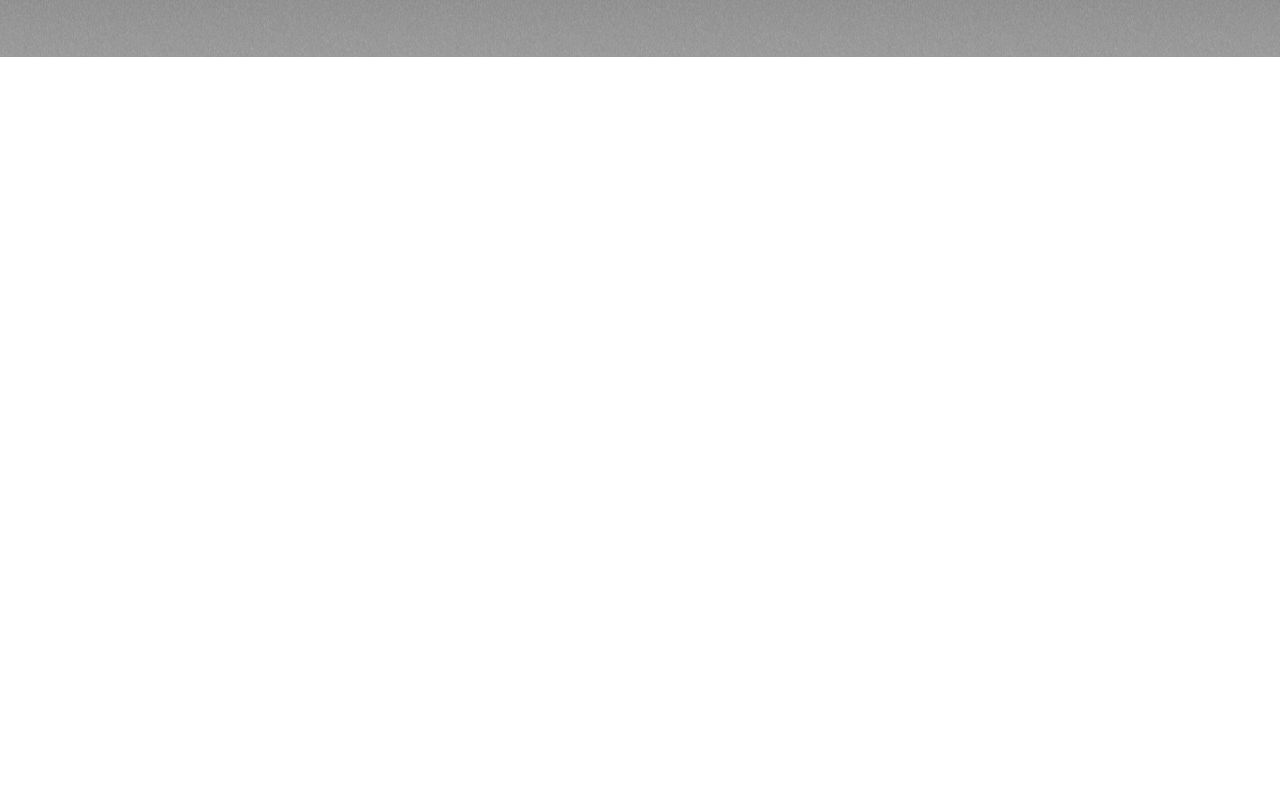
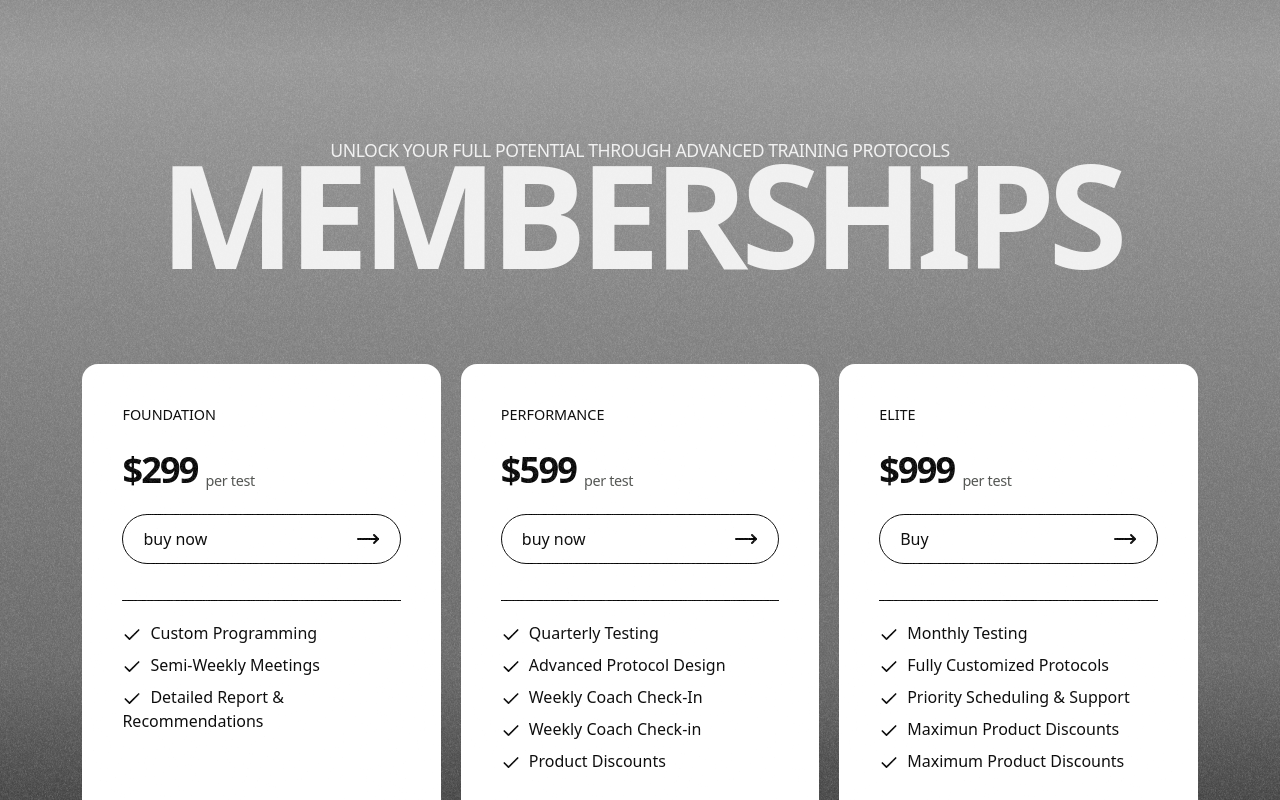
Before and after one commit to mohitkrishn/enroute-health-react, a React (Vite) app: page / in a window 1280 px wide. Shown: the part 5100-5900 px from the top of the page. Before the commit the page ends 5157 px from the top, so only its background shows below. Built offline with nearby package versions, Linux system fonts and the light colour scheme; some icons are missing.

Commit message:
MemberShip Secton Done  by Monu

```diff
--- /dev/null
+++ b/src/components/Membership/MemberCard.jsx
@@ -0,0 +1,80 @@
+import React from "react";
+import { Check, MoveRight } from "lucide-react";
+import { motion } from "motion/react";
+import { MemberShipData } from "./MemberShipData";
+
+const MemberCard = () => {
+  return (
+    <section className="w-full h-full  flex  flex-row justify-center gap-5">
+      {MemberShipData.map((item) => (
+        <div
+          key={item.id}
+          className="w-[28vw] h-[75vh] bg-[#FFFFFF] rounded-2xl px-10 py-10  "
+        >
+          <div className=" flex  flex-col gap-1 pb-9 border-b-1 mb-5">
+            <h3
+              className="
+            uppercase
+            text-[.9rem]
+            font-medium"
+            >
+              {item.head}
+            </h3>
+            <h1 className="text-4xl font-bold tracking-tighter py-5">
+              ${item.amt}
+              <sub className="text-[.9rem] font-medium tracking-tight text-[#4b4d4a] pl-2 ">
+                per test
+              </sub>
+            </h1>
+            <motion.button
+              whileHover="hover"
+              transition={{ type: "spring", stiffness: 300 }}
+              className="
+              flex
+              justify-between
+            border-1
+            w-full
+
+            py-3
+            px-5
+            rounded-full
+
+            "
+            >
+              <motion.span
+                variants={{
+                  hover: { x: -5 },
+                }}
+                transition={{ type: "spring", stiffness: 300 }}
+                className="inline-block font-medium"
+              >
+                {item.btn}
+              </motion.span>
+
+              <motion.span
+                variants={{
+                  hover: { x: 5 },
+                }}
+                transition={{ type: "spring", stiffness: 300 }}
+                className="inline-block"
+              >
+                <MoveRight />
+              </motion.span>
+            </motion.button>
+          </div>
+
+          <ul className="flex flex-col gap-2">
+            <li>{item.l1}</li>
+            <li>{item.l2}</li>
+            <li>{item.l3}</li>
+            <li>{item.l4}</li>
+            <li>{item.l5}</li>
+            <li>{item.l6}</li>
+          </ul>
+        </div>
+      ))}
+    </section>
+  );
+};
+
+export default MemberCard;
--- /dev/null
+++ b/src/components/Membership/MemberHead.jsx
@@ -0,0 +1,12 @@
+import React from "react";
+
+const MemberHead = () => {
+  return (
+    <section className="w-full text-center text-[#f0f0f0] pt-20">
+      <h3 className="text-[1.1rem] tracking-tight  font-medium uppercase">Unlock your full potential through advanced training protocols</h3>
+      <h1 className="text-[9rem] leading-[.7] tracking-tighter uppercase font-bold">Memberships</h1>
+    </section>
+  );
+};
+
+export default MemberHead;
--- /dev/null
+++ b/src/components/Membership/MemberShipData.jsx
@@ -0,0 +1,100 @@
+import { Check } from "lucide-react";
+
+export const MemberShipData = [
+  {
+    id: 0,
+    head: "foundation",
+    amt: "299",
+    btn: "buy now ",
+    l1: (
+      <>
+        <Check size={20} className="inline mr-2" />
+       Custom Programming
+      </>
+    ),
+    l2: (
+      <>
+        <Check size={20} className="inline mr-2" />
+        Semi-Weekly Meetings
+      </>
+    ),
+    l3: (
+      <>
+        <Check size={20} className="inline mr-2" />
+        Detailed Report & Recommendations
+      </>
+    ),
+  },
+  {
+    id: 1,
+    head: "performance",
+    amt: "599",
+    btn: "buy now ",
+    l1: (
+      <>
+        <Check size={20} className="inline mr-2" />
+       Quarterly Testing
+      </>
+    ),
+    l2: (
+      <>
+        <Check size={20} className="inline mr-2" />
+       Advanced Protocol Design
+      </>
+    ),
+    l3: (
+      <>
+        <Check size={20} className="inline mr-2" />
+        Weekly Coach Check-In
+      </>
+    ),
+    l4: (
+      <>
+        <Check size={20} className="inline mr-2" />
+       Weekly Coach Check-in
+      </>
+    ),
+    l5: (
+      <>
+        <Check size={20} className="inline mr-2" />
+        Product Discounts
+      </>
+    ),
+  },
+  {
+    id: 2,
+    head: "elite",
+    amt: "999",
+    btn: "Buy",
+    l1: (
+      <>
+        <Check size={20} className="inline mr-2" />
+       Monthly Testing
+      </>
+    ),
+    l2: (
+      <>
+        <Check size={20} className="inline mr-2" />
+       Fully Customized Protocols
+      </>
+    ),
+    l3: (
+      <>
+        <Check size={20} className="inline mr-2" />
+      Priority Scheduling & Support
+      </>
+    ),
+    l4: (
+      <>
+        <Check size={20} className="inline mr-2" />
+       Maximun Product Discounts
+      </>
+    ),
+    l5: (
+      <>
+        <Check size={20} className="inline mr-2" />
+       Maximum Product Discounts
+      </>
+    ),
+  },
+];
--- a/src/pages/Home.jsx
+++ b/src/pages/Home.jsx
@@ -1,6 +1,7 @@
 import homepageBg from '../assets/homepage-bg.avif'
 import texture from '../assets/textture-bg.avif'
 import Hero from '../components/Hero';
+import Membership from './Membership';
 import Optimize from './Optimize';
 import Process from './Process';
 import Services from './Services';
@@ -29,8 +30,10 @@ const Home = () => {
       <Services />
       {/*Testing Section*/}
       <Testing/>
-      {/*Our Process*/}
+      {/*Our Process Section*/}
       <Process/>
+      {/*Member-Ship Section*/}
+      <Membership/>
     </main>
   );
 };
--- /dev/null
+++ b/src/pages/Membership.jsx
@@ -0,0 +1,27 @@
+import React from "react";
+import MemberHead from "../components/Membership/MemberHead";
+import MemberCard from "../components/Membership/MemberCard";
+
+const Membership = () => {
+  return (
+    <section
+      className="w-full
+            min-h-screen
+            z-30
+            pb-25
+            flex
+            flex-col
+            gap-25
+             "
+            style={{
+             background: "linear-gradient(0deg, #000 0%, #666 40%, #959595 100%)"
+
+            }}
+    >
+    <MemberHead/>
+    <MemberCard/>
+    </section>
+  );
+};
+
+export default Membership;
```
